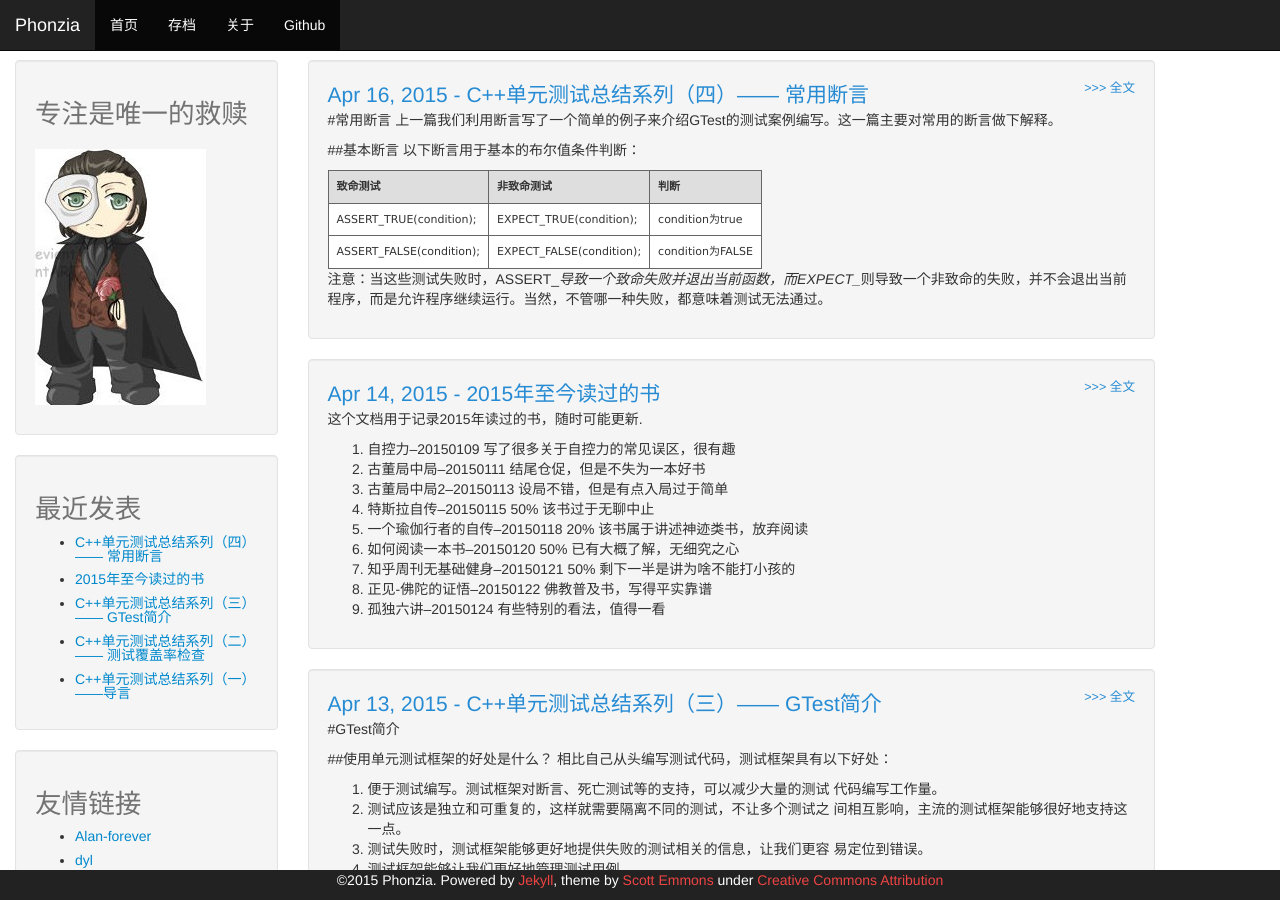
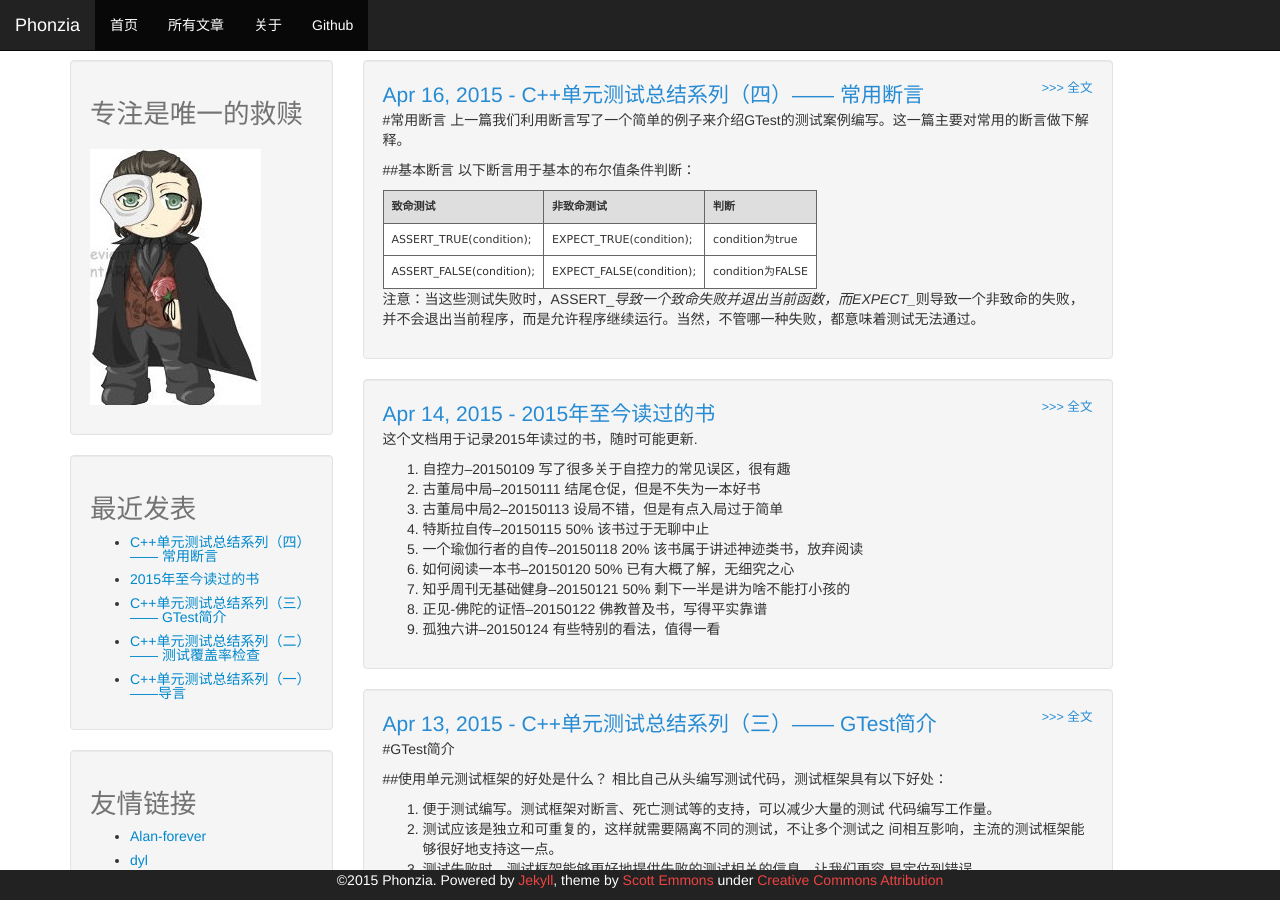
Before and after one commit to phonzia/old_blog, a Jekyll site: the page built from index.html, in a window 1280 px wide and 900 px high. Built offline with Jekyll 4.4.1, drawn with Linux system fonts in a browser that asks for light colours; Markdown is read by kramdown in place of the engine named in the settings.

Commit message:
modify some layouts

```diff
--- a/_includes/header.html
+++ b/_includes/header.html
@@ -28,9 +28,8 @@
               </div>
               <div class="collapse navbar-collapse" id="bs-example-navbar-collapse-1">
                 <ul class="nav navbar-nav">
-                    <li class="active"><a href="{{ site.baseurl }}/">首页</a></li>
-                    <li class="active visible-xs-block"><a href="{{ site.baseurl }}/links.html">链接</a></li>
-                    <li class="active"><a href="{{ site.baseurl }}/archive.html">存档</a></li>
+                    <li class="active "><a href="{{ site.baseurl }}/">首页</a></li>
+                    <li class="active"><a href="{{ site.baseurl }}/archive.html">所有文章</a></li>
                     <li class="active"><a href="{{ site.baseurl }}/about.html">关于</a></li>
                     {% if site.github != '' %}
                       <li class="active"><a href="{{site.github }}">Github</a></li>
--- a/_layouts/default.html
+++ b/_layouts/default.html
@@ -1,13 +1,12 @@
 {% include header.html %}
 
-<div class="container container-left">
+<div class="container container-center">
     <div class="row">
         <div class="col-md-3 hidden-xs">
             {% include sidebar.html %}
         </div>
-        <div class="col-md-9">
+        <div class="col-md-8">
             {{ content }}
-        </div>
         </div>
     </div>
 </div>
```
